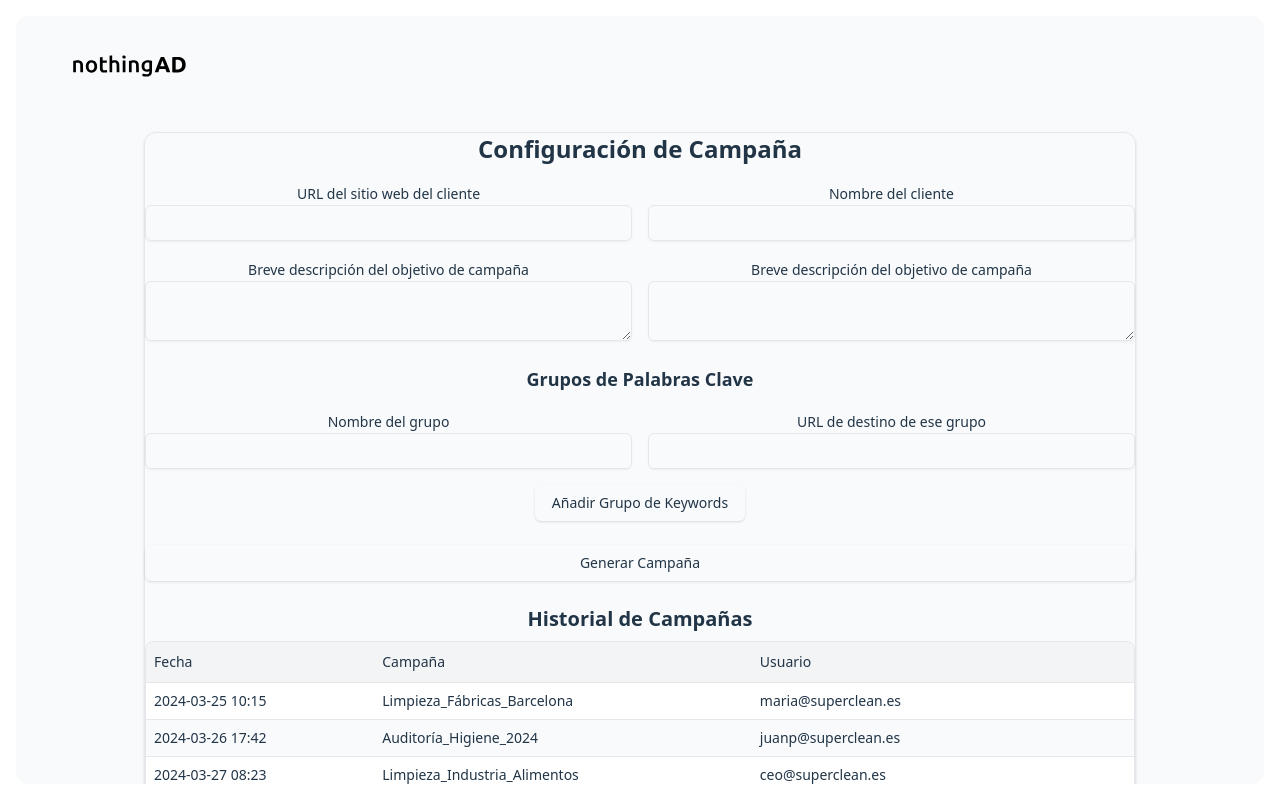
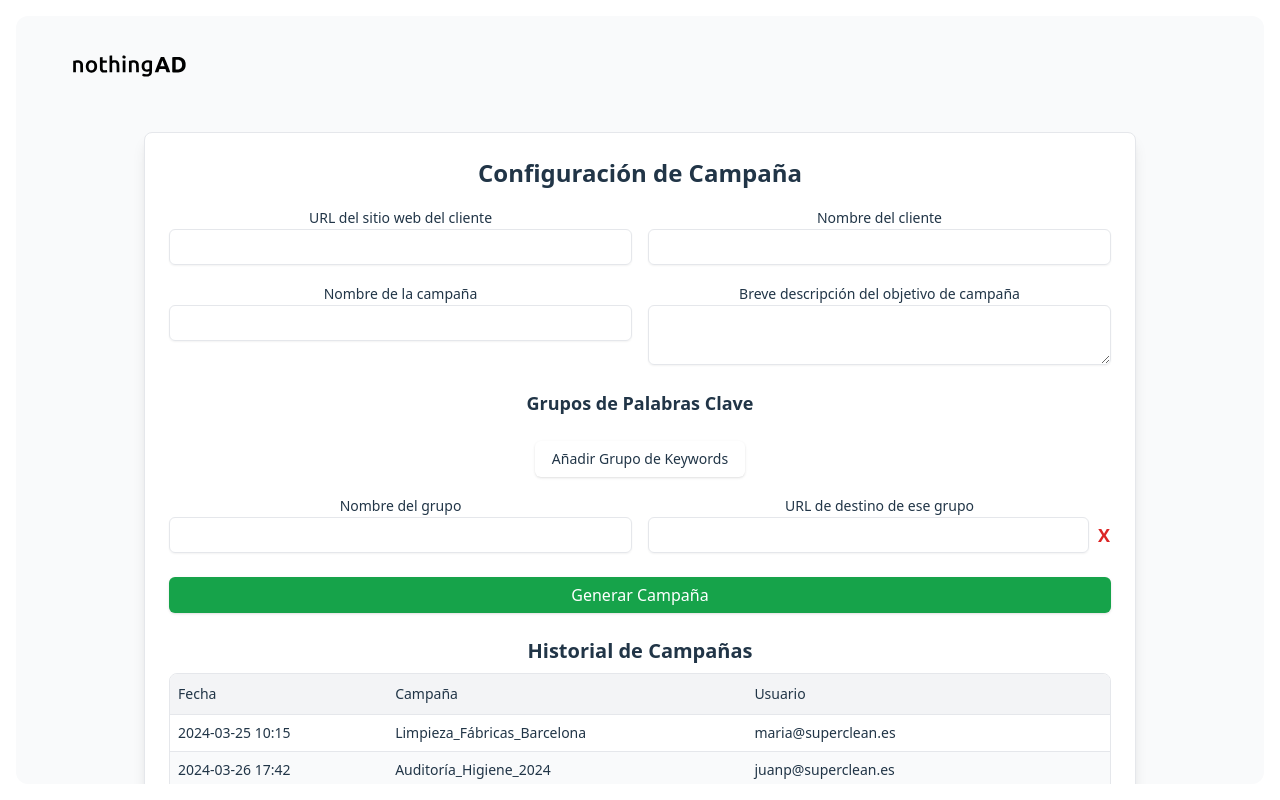
Before and after one commit to PabloYza/ia-campaigns-ui, a React (Vite) app: page /config in a window 1280 px wide. Built offline with nearby package versions, Linux system fonts and the light colour scheme.

Commit message:
campaign config finished

```diff
--- a/src/lib/utils.js
+++ b/src/lib/utils.js
@@ -7,3 +7,17 @@ export function cn(...inputs) {
 }
 
 export const googleClientId = "522857786366-bmgfn0d84fb0n4p9d5qdk0td1unrhtoc.apps.googleusercontent.com"
+
+export const getEuropeanTimestamp = () => {
+	const now = new Date();
+
+	const day = String(now.getDate()).padStart(2, '0');
+	const month = String(now.getMonth() + 1).padStart(2, '0'); // Months are 0-indexed
+	const year = now.getFullYear();
+
+	const hours = String(now.getHours()).padStart(2, '0');
+	const minutes = String(now.getMinutes()).padStart(2, '0');
+
+	const timeStamp = `${day}/${month}/${year} ${hours}:${minutes}`;
+	return timeStamp;
+};
--- a/src/pages/CampaignConfig.jsx
+++ b/src/pages/CampaignConfig.jsx
@@ -1,14 +1,17 @@
-import React from 'react';
-
+import React, { useState } from 'react';
 import { useDispatch, useSelector } from 'react-redux';
-
+import { useNavigate } from 'react-router-dom';
 import {
 	setCampaignName,
 	setClientName,
 	setDescription,
 	addKeywordGroup,
+	setClientUrl,
 	updateKeywordGroup,
+	removeKeywordGroup,
+	setCreatedAt,
 } from '../store/slices/campaignsSlice';
+import { getEuropeanTimestamp } from '../lib/utils';
 
 import { Input } from '@/components/ui/input';
 import { Textarea } from '@/components/ui/textarea';
@@ -19,7 +22,9 @@ import { Card } from '@/components/ui/card';
 import QueryHistory from '../components/campaignHistory';
 
 const CampaignConfig = () => {
+	const [error, setError] = useState("");
 	const dispatch = useDispatch();
+	const navigate = useNavigate();
 	const campaignData = useSelector((state) => state.campaign);
 
 	const handleInputChange = (e) => {
@@ -33,6 +38,9 @@ const CampaignConfig = () => {
 				break;
 			case 'description':
 				dispatch(setDescription(value));
+				break;
+			case 'clientUrl':
+				dispatch(setClientUrl(value));
 				break;
 			default:
 				break;
@@ -48,16 +56,37 @@ const CampaignConfig = () => {
 		dispatch(addKeywordGroup({ groupName: '', destinationUrl: '', keywords: [] }));
 	};
 
+	const handleGenerateCampaign = () => {
+		debugger
+		const { campaignName, clientName, clientUrl, description, keywordGroups } = campaignData;
+
+		const isEmpty = !campaignName || !clientName || !clientUrl || !description;
+
+		const hasEmptyGroup = keywordGroups.some(
+			(group) => !group.groupName.trim() || !group.destinationUrl.trim()
+		);
+
+		if (isEmpty || hasEmptyGroup) {
+			setError("Completa todos los campos antes de generar la campaña");
+			return;
+		}
+
+		const timestamp = getEuropeanTimestamp();
+		dispatch(setCreatedAt(timestamp));
+		setError('');
+		navigate("/tool", { replace: true });
+	};
+
 	return (
 		<div className="p-4 bg-gray-50 max-w-5xl mx-auto"> {/* Ajuste aquí */}
-			<Card className="mb-6">
+			<Card className="mb-8 p-6 shadow-lg bg-white rounded-lg">
 				<h2 className="text-2xl font-semibold mb-4">Configuración de Campaña</h2>
 				<div className="space-y-6">
 					<div className="space-y-4">
 						<div className="grid grid-cols-2 gap-4">
 							<div>
 								<Label htmlFor="clientUrl">URL del sitio web del cliente</Label>
-								<Input id="clientUrl" name="clientUrl" />
+								<Input id="clientUrl" name="clientUrl" value={campaignData.clientUrl} onChange={handleInputChange} />
 							</div>
 							<div>
 								<Label htmlFor="clientName">Nombre del cliente</Label>
@@ -66,17 +95,20 @@ const CampaignConfig = () => {
 						</div>
 						<div className="grid grid-cols-2 gap-4">
 							<div>
+								<Label htmlFor="campaignName">Nombre de la campaña</Label>
+								<Input id="campaignName" name="campaignName" value={campaignData.campaignName} onChange={handleInputChange} />
+							</div>
+							<div>
 								<Label htmlFor="description">Breve descripción del objetivo de campaña</Label>
 								<Textarea id="description" name="description" value={campaignData.description} onChange={handleInputChange} />
-							</div>
-							<div>
-								<Label htmlFor="campaignDescription">Breve descripción del objetivo de campaña</Label>
-								<Textarea id="campaignDescription" name="campaignDescription" />
 							</div>
 						</div>
 					</div>
 					<div className="space-y-4">
 						<h3 className="text-lg font-semibold mb-2">Grupos de Palabras Clave</h3>
+						<Button onClick={handleAddKeywordGroup} type="button">
+							Añadir Grupo de Keywords
+						</Button>
 						{campaignData.keywordGroups.map((group, index) => (
 							<div key={index} className="grid grid-cols-2 gap-4 mb-4">
 								<div>
@@ -85,16 +117,39 @@ const CampaignConfig = () => {
 								</div>
 								<div>
 									<Label htmlFor={`destinationUrl-${index}`}>URL de destino de ese grupo</Label>
-									<Input id={`destinationUrl-${index}`} name="destinationUrl" value={group.destinationUrl} onChange={(e) => handleKeywordGroupChange(index, e)} />
+									<div className="flex items-center gap-2">
+										<Input
+											id={`destinationUrl-${index}`}
+											name="destinationUrl"
+											value={group.destinationUrl}
+											onChange={(e) => handleKeywordGroupChange(index, e)}
+										/>
+										<button
+											type="button"
+											onClick={() => dispatch(removeKeywordGroup(index))}
+											className="text-red-600 font-bold text-lg hover:text-red-800"
+											title="Eliminar grupo"
+										>
+											X
+										</button>
+									</div>
 								</div>
 							</div>
 						))}
-						<Button onClick={handleAddKeywordGroup} type="button">
-							Añadir Grupo de Keywords
-						</Button>
 					</div>
 					<div className="mt-6">
-						<Button className="w-full">Generar Campaña</Button>
+						{error && (
+							<p className="text-red-600 text-sm text-center font-medium mb-2">
+								{error}
+							</p>
+						)}
+						<Button
+							className="w-full py-3 text-base bg-green-600 hover:bg-green-700 text-white"
+							type="button"
+							onClick={handleGenerateCampaign}
+						>
+							Generar Campaña
+						</Button>
 					</div>
 				</div>
 				<QueryHistory />
--- a/src/pages/Login.jsx
+++ b/src/pages/Login.jsx
@@ -26,17 +26,17 @@ function LoginForm() {
 					name: userData.name,
 					email: userData.email,
 				}));
-				navigate("/tool", { replace: true });
+				navigate("/config", { replace: true });
 			} catch (err) {
 				setError("Error al verificar el correo.");
-				navigate("/tool", { replace: true });
+				navigate("/config", { replace: true });
 			}
 		},
 
 		onError: () => setError("Error al iniciar sesión con Google."),
 	});
 	return (
-		<div className="flex-1 flex justify-center items-center px-4 sm:px-8 ">
+		<div style={{ height: '80dvh' }} className="flex items-center justify-center bg-gray-50 px-4">
 			<div className="bg-white p-6 sm:p-8 rounded-xl shadow-md w-full max-w-sm space-y-4">
 				<h1 className="text-2xl font-bold text-center">Iniciar sesión</h1>
 				<p className="text-sm text-gray-500 text-center">
--- a/src/store/index.js
+++ b/src/store/index.js
@@ -19,7 +19,7 @@ const rootReducer = combineReducers({
 const persistConfig = {
 	key: 'root',
 	storage,
-	whitelist: ['user', 'campaign']
+	whitelist: ['user']
 }
 
 const persistedReducer = persistReducer(persistConfig, rootReducer);
--- a/src/store/slices/campaignsSlice.js
+++ b/src/store/slices/campaignsSlice.js
@@ -3,6 +3,7 @@ import { createSlice } from "@reduxjs/toolkit";
 const initialState = {
 	campaignName: "",
 	clientName: "",
+	clientUrl: "",
 	description: "",
 	keywordGroups: [
 		{
@@ -27,6 +28,12 @@ const campaignSlice = createSlice({
 		setDescription: (state, action) => {
 			state.description = action.payload;
 		},
+		setClientUrl: (state, action) => {
+			state.clientUrl = action.payload;
+		},
+		setCreatedAt: (state, action) => {
+			state.createdAt = action.payload;
+		},
 		addKeywordGroup: (state, action) => {
 			state.keywordGroups.push({
 				groupName: action.payload.groupName,
@@ -40,8 +47,12 @@ const campaignSlice = createSlice({
 				state.keywordGroups[index] = {
 					...state.keywordGroups[index],
 					...groupData,
+
 				};
 			}
+		},
+		removeKeywordGroup: (state, action) => {
+			state.keywordGroups.splice(action.payload, 1);
 		},
 		resetCampaign: () => initialState,
 	},
@@ -54,6 +65,9 @@ export const {
 	addKeywordGroup,
 	updateKeywordGroup,
 	resetCampaign,
+	setClientUrl,
+	removeKeywordGroup,
+	setCreatedAt,
 } = campaignSlice.actions;
 
 export default campaignSlice.reducer;
```
